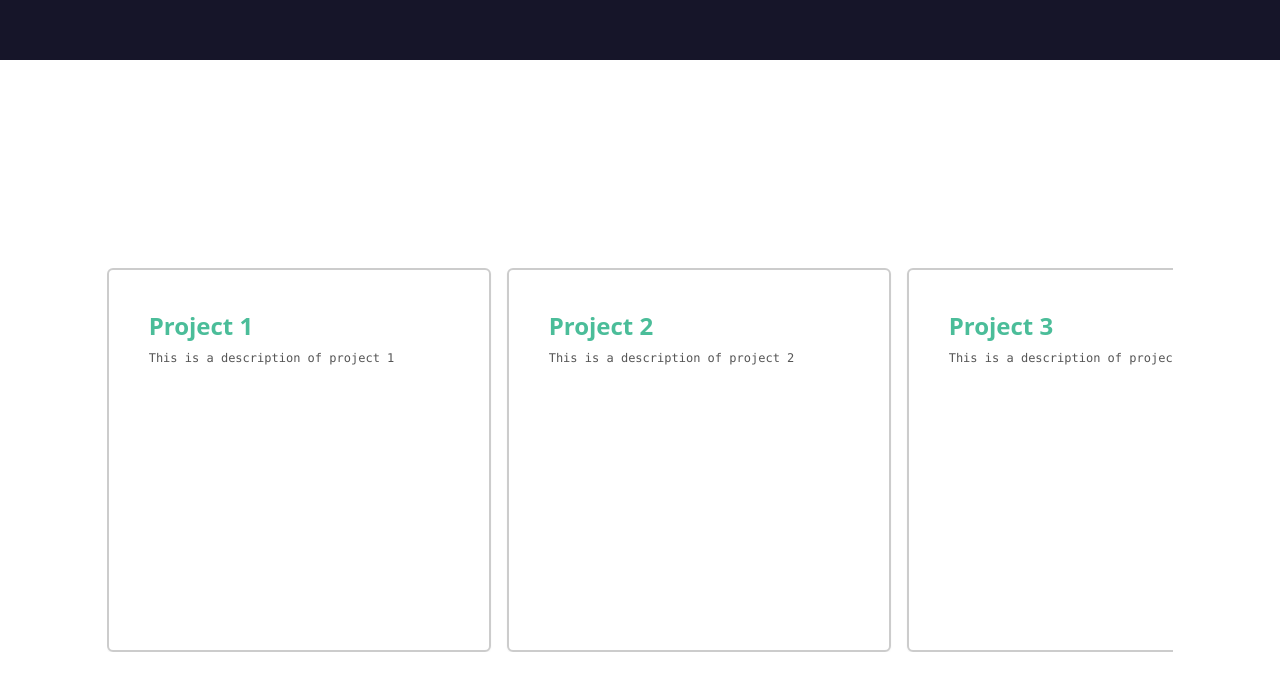
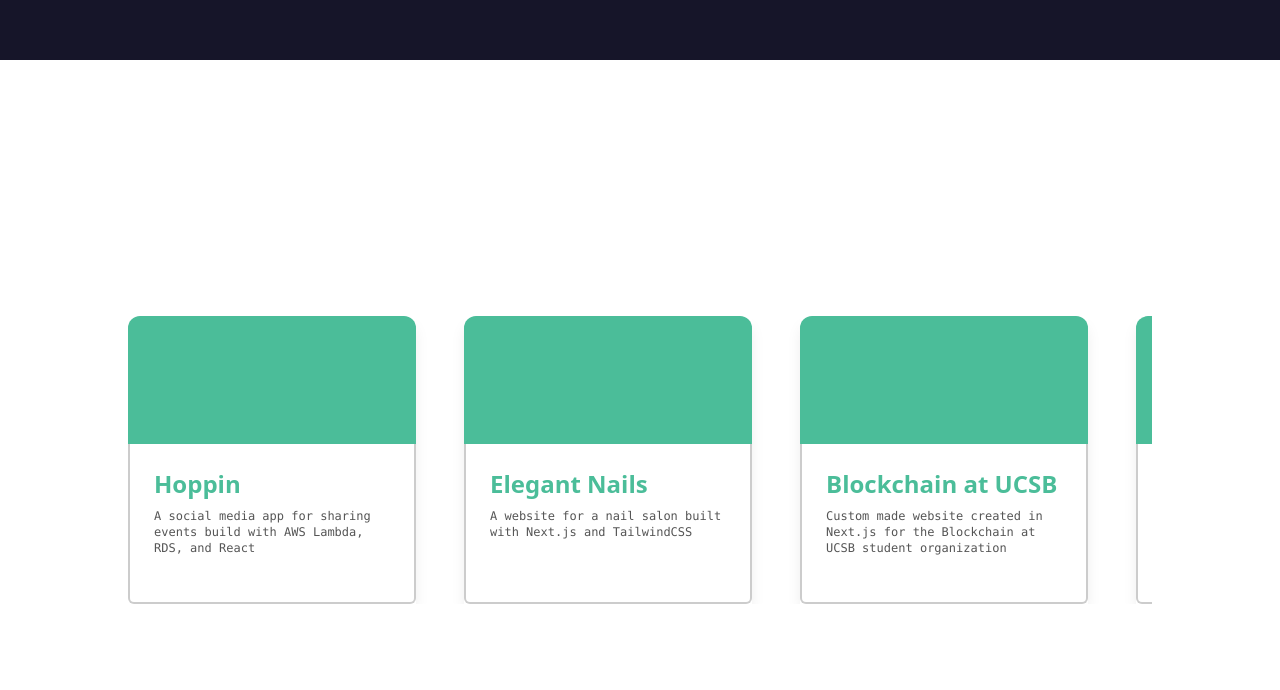
Before and after one commit to heyyysus/dev-portfolio, a Next.js app: page / in a window 1280 px wide. Shown: the part 2410-3100 px from the top of the page. Built offline with nearby package versions, Linux system fonts and the light colour scheme.

Commit message:
create hover overlay for project card

```diff
--- a/src/app/_components/projectCard.tsx
+++ b/src/app/_components/projectCard.tsx
@@ -13,8 +13,25 @@
 };
 
 export const ProjectCard: FC<ProjectCardProps> =  ({ project }) => {
+    {/**
+        Outer div must have 'flex-shrink-0' class to prevent it from shrinking
+    */}
     return (
-    <div className={`border-2 border-grey rounded-md shadow-sm py-10 px-10 w-96 h-96 mr-4 flex-shrink-0`}>
+    <div className={`w-72 mr-12 flex-shrink-0 shadow-lg hover:cursor-grab relative`}>
+
+        {/* Dark overlay that appears when hovered over */}
+        <div className={`absolute inset-0 bg-[#000] opacity-0 hover:opacity-70
+        z-10 transition-opacity duration-300 rounded-b-md rounded-t-xl flex items-center justify-center`}>
+            <p className="text-white text-center font-mono text-base mt-2">
+                View More
+            </p>
+        </div>
+
+        <div className='w-full h-32 bg-green rounded-t-xl'>
+        {/** Placeholder for image, green solid color for now */}
+        </div>
+        {/** Project card */}
+        <div className='p-6 h-40 border-b-2 border-t-none border-l-2 border-r-2 border-grey rounded-b-md'>
             <p className="text-2xl font-bold">
                 {project.title}
             </p>
@@ -22,5 +39,6 @@
                 {project.description}
             </p>
         </div>
+    </div>
     );
 };
--- a/src/app/_components/projectsHorizontalContainer.tsx
+++ b/src/app/_components/projectsHorizontalContainer.tsx
@@ -7,7 +7,7 @@
 
 export const ProjectsHorizontalContainer: FC<ProjectsHorizontalContainerProps> =  ({ projects }) => {
     return (
-    <div className="flex flex-row overflow-x-auto w-5/6">
+    <div className="flex flex-row overflow-x-auto w-4/5">
         {projects.map((project, index) => {
             return (
                 <ProjectCard key={index} project={project} />
--- a/src/app/_sections/projectsSection.tsx
+++ b/src/app/_sections/projectsSection.tsx
@@ -8,24 +8,20 @@
 
     const projects: Project[] = [
         {
-            title: 'Project 1',
-            description: 'This is a description of project 1',
+            title: 'Hoppin',
+            description: 'A social media app for sharing events build with AWS Lambda, RDS, and React',
         },
         {
-            title: 'Project 2',
-            description: 'This is a description of project 2',
+            title: 'Elegant Nails',
+            description: 'A website for a nail salon built with Next.js and TailwindCSS',
         },
         {
-            title: 'Project 3',
-            description: 'This is a description of project 3',
+            title: 'Blockchain at UCSB',
+            description: 'Custom made website created in Next.js for the Blockchain at UCSB student organization',
         },
         {
-            title: 'Project 4',
-            description: 'This is a description of project 4',
-        },
-        {
-            title: 'Project 5',
-            description: 'This is a description of project 4',
+            title: 'Sounds of IV',
+            description: 'Simply but stylish website for a local student-run music promoting organization in Isla Vista, CA',
         },
     ]
 
```
Lines whose indentation alone changed are shown as unchanged.
